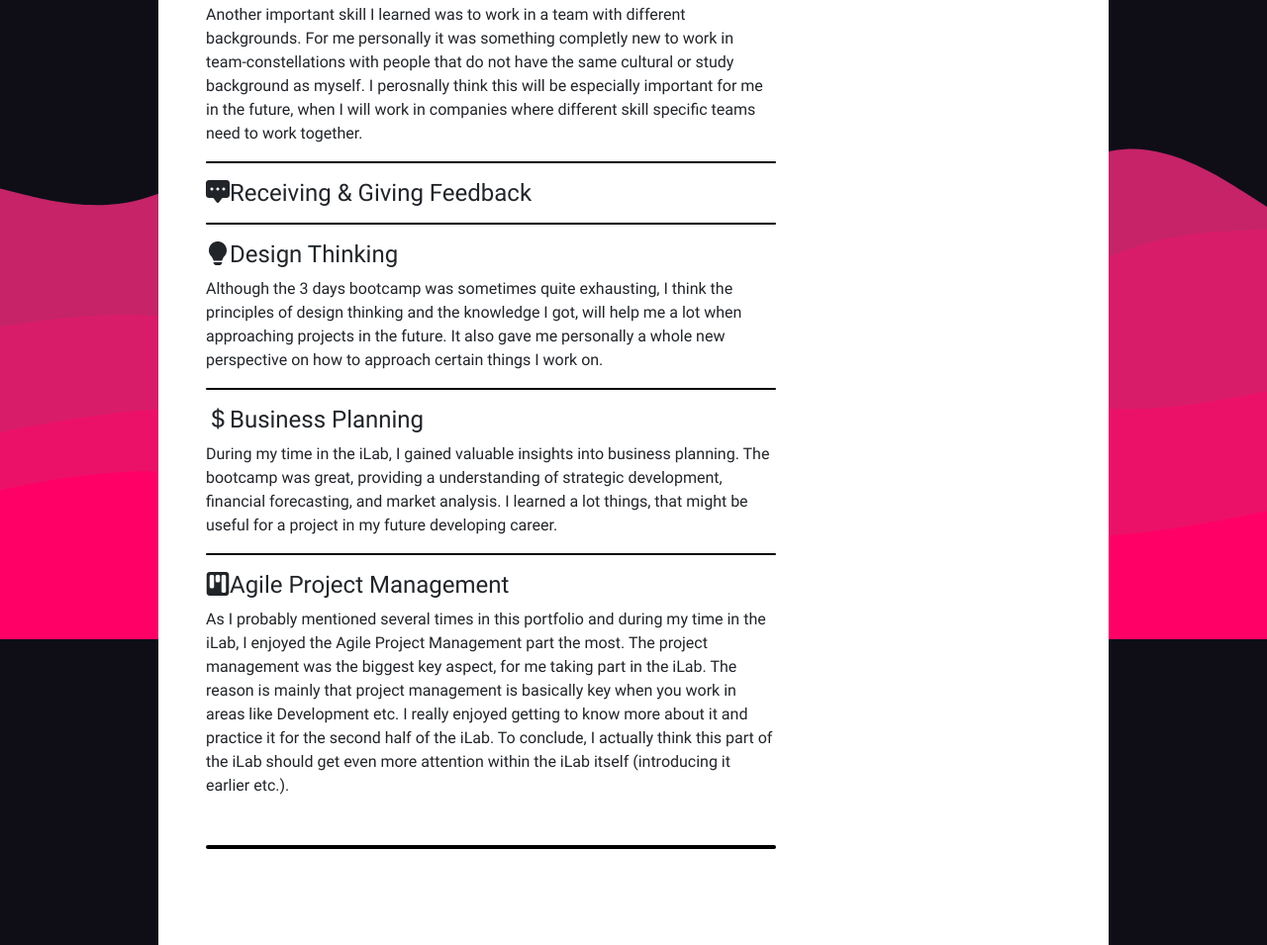
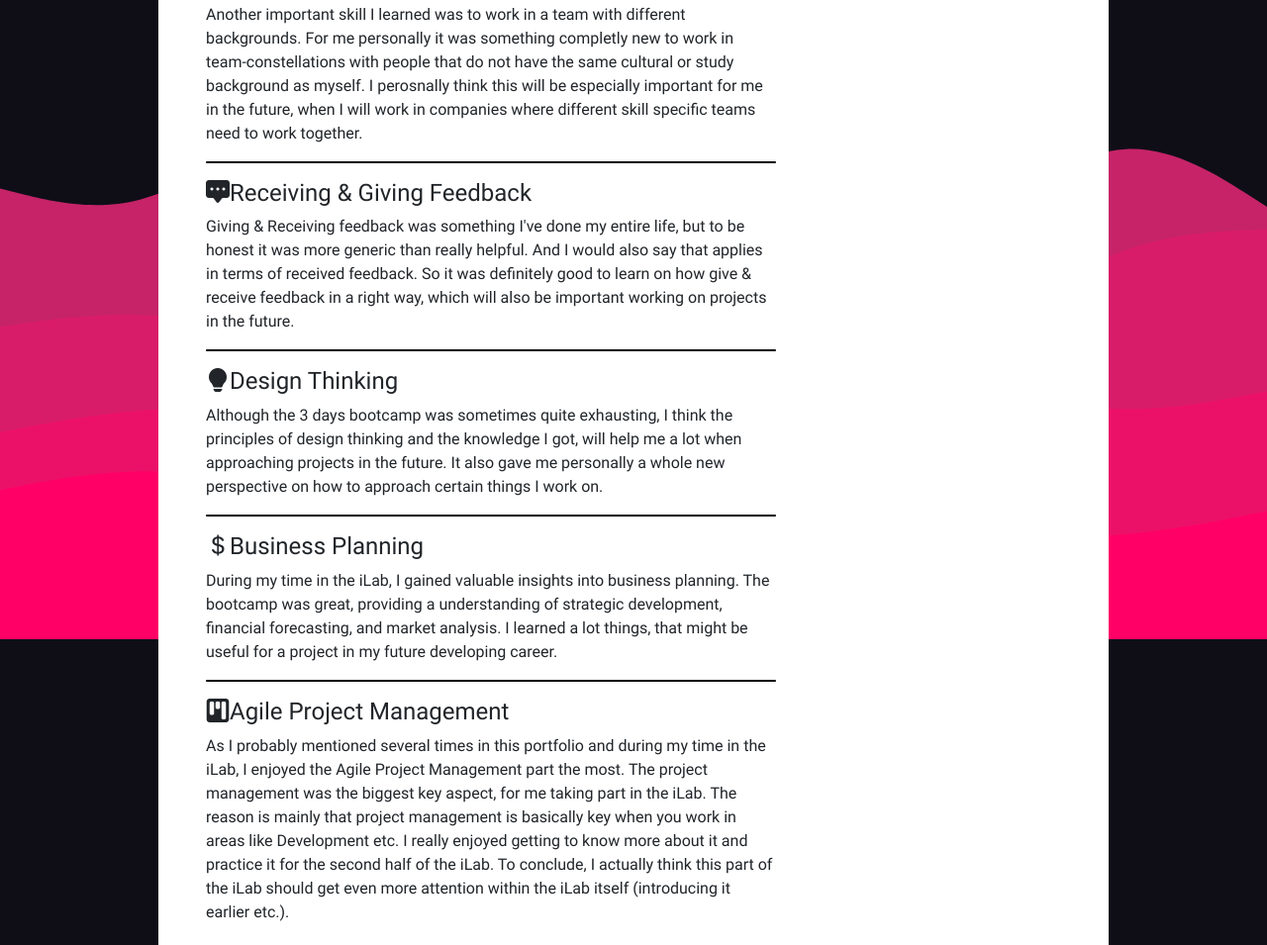
Before and after one commit to denis-311/denisfnf.github.io, a website: page learnings_personal_reflection.html in a window 1280 px wide. Shown: the part 1061-2016 px from the top of the page at 99% size. Drawn offline with nearby package versions, Linux system fonts and the light colour scheme; a script that the page names is missing.

Commit message:
THE VOICES

```diff
--- a/learnings_personal_reflection.html
+++ b/learnings_personal_reflection.html
@@ -113,7 +113,10 @@
             <h3 class="bi-chat-square-dots-fill fs-4 ">Receiving & Giving Feedback</h3>
           </div>
           <p>
-
+            Giving & Receiving feedback was something I've done my entire life, but to be honest it was more generic
+            than really helpful. And I would also say that applies in terms of received feedback. So it was definitely
+            good to learn on how give & receive feedback in a right way, which will also be important working on
+            projects in the future.
           </p>
           <hr class="rounded">
           <div class="">
```
